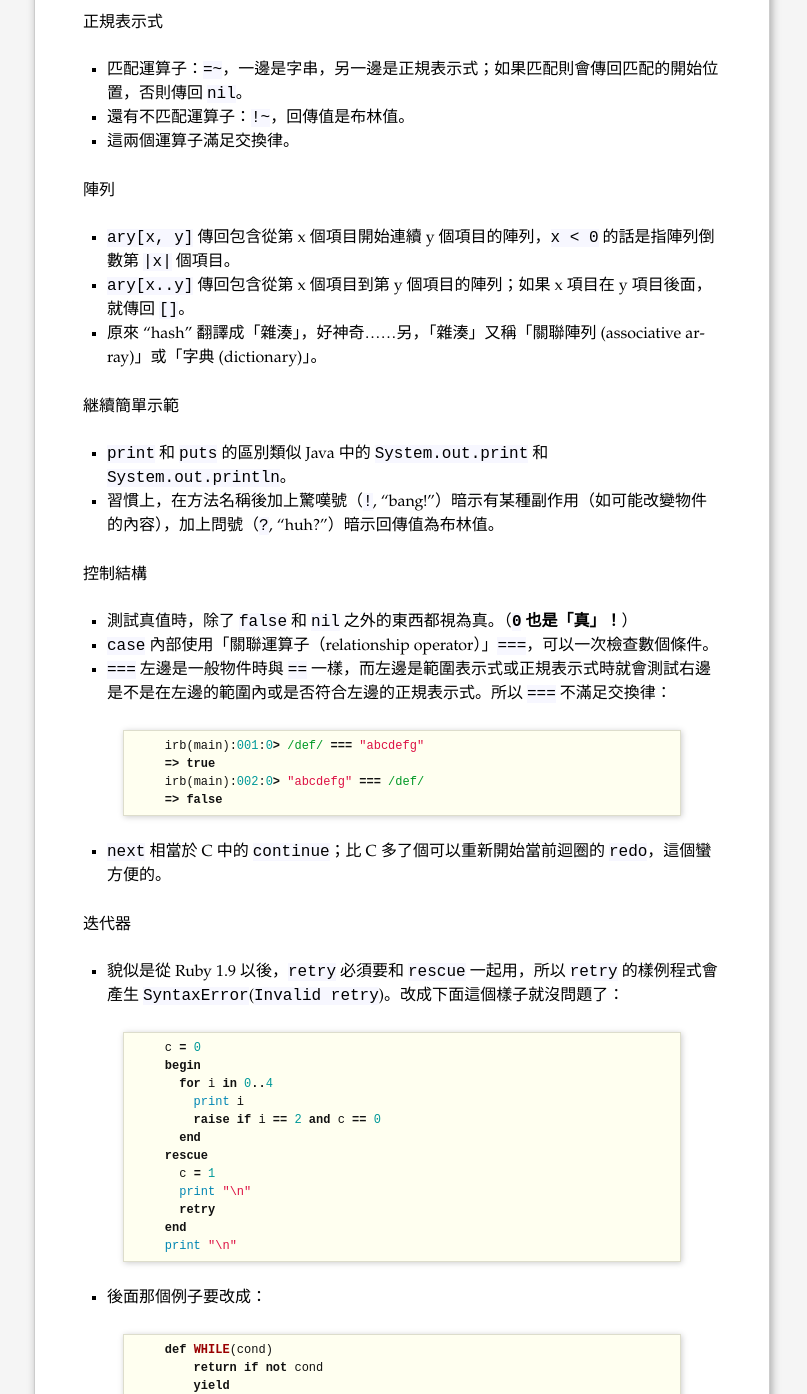
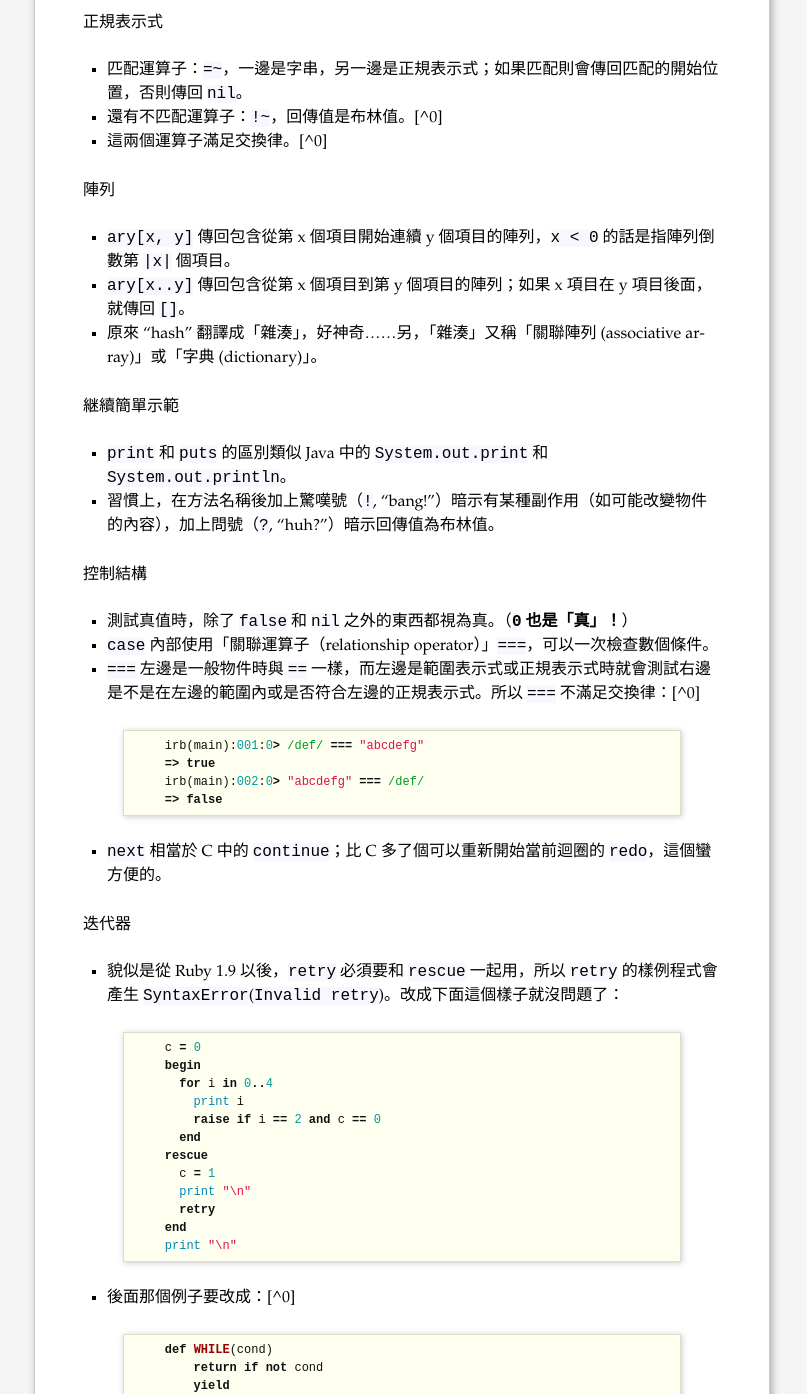
Before and after one commit to cheuk-fung/cheuk-fung.github.io, a Jekyll site: the page built from thoughts/_posts/2012-11-24-notes-on-learning-ruby-1.markdown, in a window 1280 px wide. Shown: the part 469-1863 px from the top of the page, without its empty margins (238-1045 px from the left). Built offline with Jekyll 4.4.1, drawn with Linux system fonts in a browser that asks for light colours; Markdown is read by kramdown in place of the engine named in the settings; comment, search, counter and statistics services are not loaded.

Commit message:
notes on learning ruby 1

```diff
--- a/thoughts/_posts/2012-11-24-notes-on-learning-ruby-1.markdown
+++ b/thoughts/_posts/2012-11-24-notes-on-learning-ruby-1.markdown
@@ -23,8 +23,8 @@ excerpt: A newbie to Ruby.
 ### 正規表示式 ###
 
 - 匹配運算子：`=~`，一邊是字串，另一邊是正規表示式；如果匹配則會傳回匹配的開始位置，否則傳回 `nil`。
-- 還有不匹配運算子：`!~`，回傳值是布林值。
-- 這兩個運算子滿足交換律。
+- 還有不匹配運算子：`!~`，回傳值是布林值。[^0]
+- 這兩個運算子滿足交換律。[^0]
 
 ### 陣列 ###
 
@@ -41,7 +41,7 @@ excerpt: A newbie to Ruby.
 
 - 測試真值時，除了 `false` 和 `nil` 之外的東西都視為真。（**`0` 也是「真」！**）
 - `case` 內部使用「關聯運算子（relationship operator）」`===`，可以一次檢查數個條件。
-- `===` 左邊是一般物件時與 `==` 一樣，而左邊是範圍表示式或正規表示式時就會測試右邊是不是在左邊的範圍內或是否符合左邊的正規表示式。所以 `===` 不滿足交換律：
+- `===` 左邊是一般物件時與 `==` 一樣，而左邊是範圍表示式或正規表示式時就會測試右邊是不是在左邊的範圍內或是否符合左邊的正規表示式。所以 `===` 不滿足交換律：[^0]
 
 {% highlight ruby %}
     irb(main):001:0> /def/ === "abcdefg"
@@ -71,7 +71,7 @@ excerpt: A newbie to Ruby.
     print "\n"
 {% endhighlight %}
 
-- 後面那個例子要改成：
+- 後面那個例子要改成：[^0]
 
 {% highlight ruby %}
     def WHILE(cond)
```
